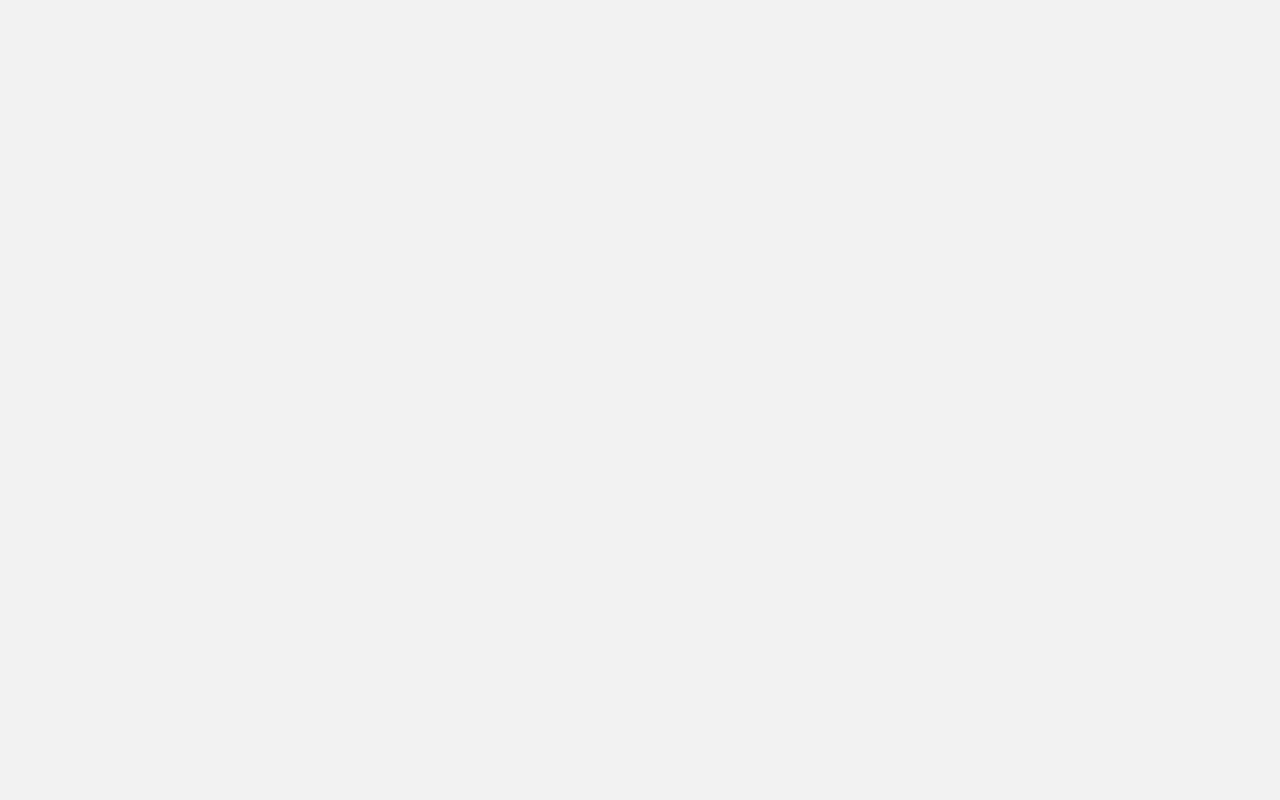
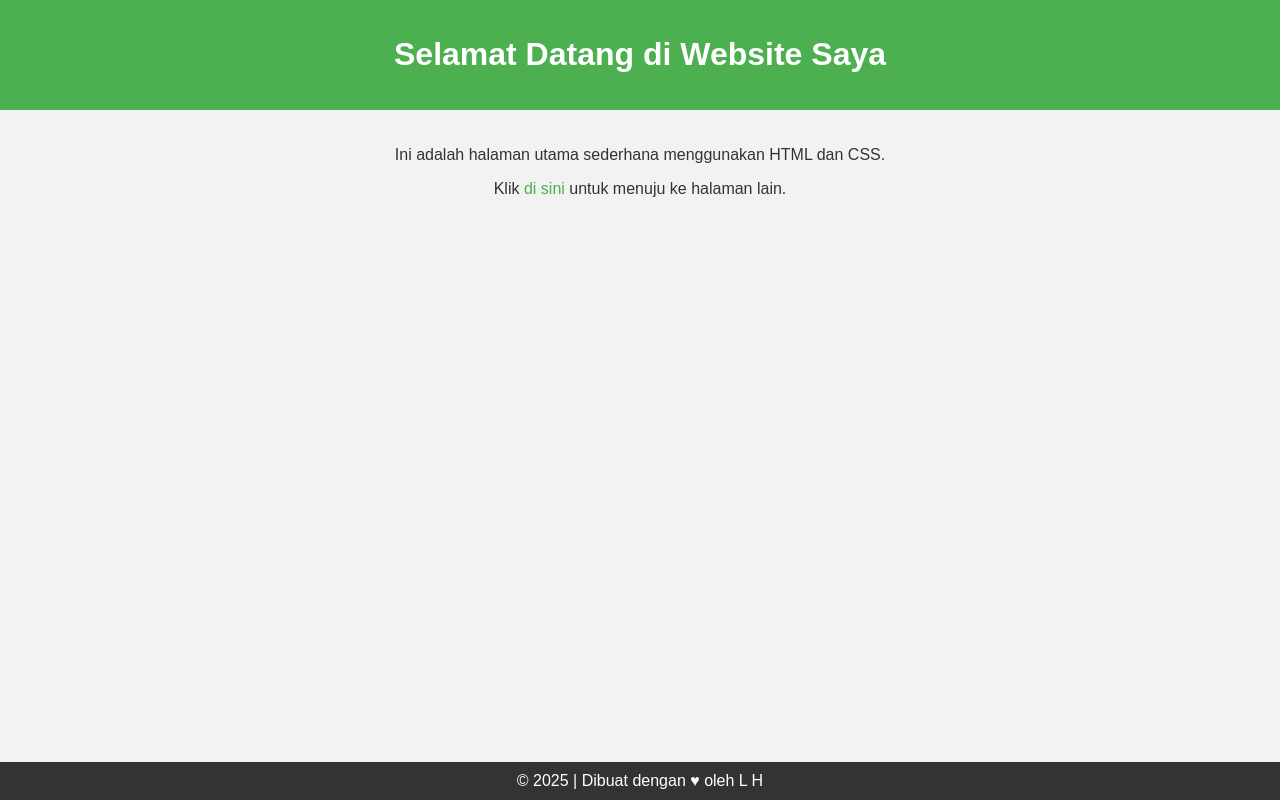
Before and after one commit to hihanghoheng2/mytest.github.io, a plain HTML site: page index.html in a window 1280 px wide. Drawn offline with Linux system fonts and the light colour scheme.

Commit message:
Update index.html

```diff
--- a/index.html
+++ b/index.html
@@ -30,3 +30,26 @@
             position: fixed;
             width: 100%;
             bottom: 0;
+        }
+        a {
+            color: #4CAF50;
+            text-decoration: none;
+        }
+        a:hover {
+            color: #45a049;
+        }
+    </style>
+</head>
+<body>
+    <header>
+        <h1>Selamat Datang di Website Saya</h1>
+    </header>
+    <main>
+        <p>Ini adalah halaman utama sederhana menggunakan HTML dan CSS.</p>
+        <p>Klik <a href="#">di sini</a> untuk menuju ke halaman lain.</p>
+    </main>
+    <footer>
+        &copy; 2025 | Dibuat dengan ♥ oleh L H
+    </footer>
+</body>
+</html>
```
